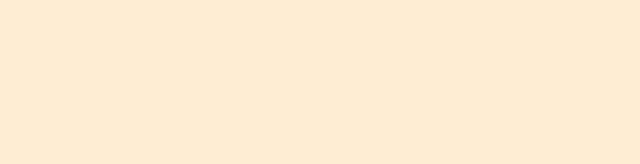
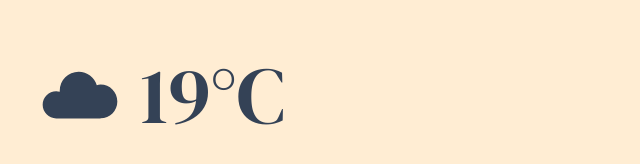
Before and after one commit to krzysztof-kol/kkweather-app, a plain HTML site: page index.html in a window 1280 px wide. Shown: the whole page, without its empty margins (0-640 px from the left). Drawn offline with Linux system fonts and the light colour scheme.

Commit message:
Big celsius comp and updt sizes icons etc.

```diff
--- a/index.html
+++ b/index.html
@@ -14,6 +14,11 @@
     <title>kkweather</title>
   </head>
   <body>
-    <main></main>
+    <main>
+      <div class="big--celsius">
+        <span class="icon icon_big bg-cloud_dark_01"></span>
+        <span class="big--celsius_text">19</span>
+      </div>
+    </main>
   </body>
 </html>
--- a/src/css/style.css
+++ b/src/css/style.css
@@ -77,8 +77,12 @@ p {
 /* ICONS ------------------------------------------------------------------------------------------------ */
 
 .icon {
-  width: 60px;
-  height: 60px;
+  display: inline-block;
+}
+
+.icon_big {
+  width: clamp(3rem, 20vw, 8rem);
+  height: clamp(3rem, 20vw, 8rem);
 }
 .bg-cloud_dark_01 {
   background: url("/src/icons/svg/cloud_dark-01.svg");
@@ -123,3 +127,22 @@ p {
 .btn:hover .btn_icon {
   transform: rotate(90deg);
 }
+
+/* BIG CELSIUS */
+
+.big--celsius {
+  display: flex;
+  justify-content: flex-start;
+  align-items: center;
+}
+
+.big--celsius_text {
+  font-family: var(--font-family-elegant);
+  font-size: clamp(3rem, 20vw, 8rem);
+  color: var(--color-primary);
+  margin: 0 0 0 2rem;
+}
+
+.big--celsius_text::after {
+  content: "°C";
+}
```
Also changed, not shown: components/big--celsius.html (added, +4 -0 lines), components/icon_draft.html (+1 -1 lines).
